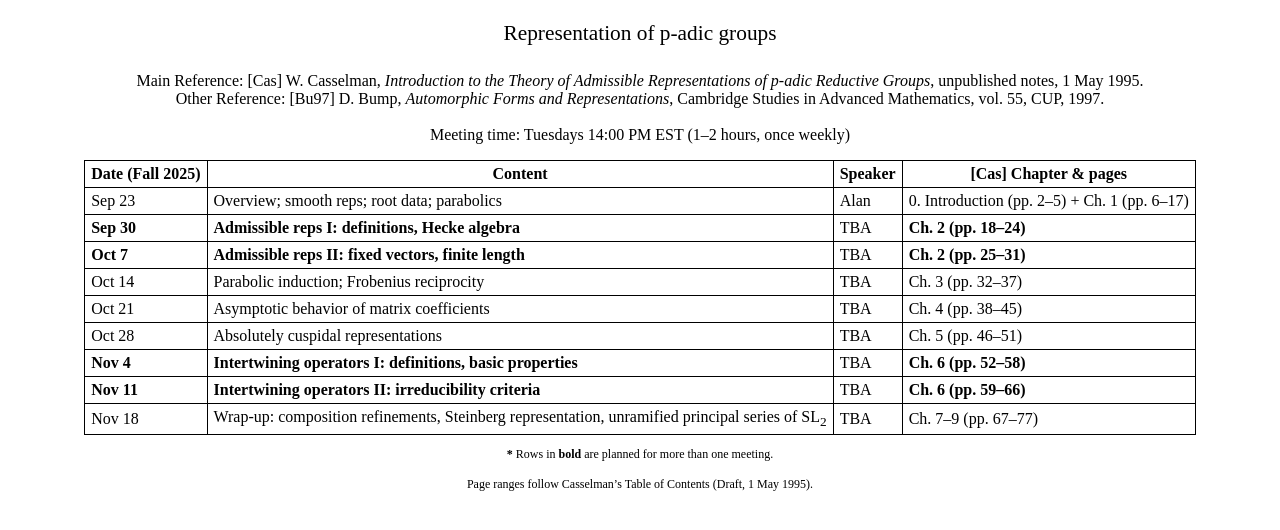
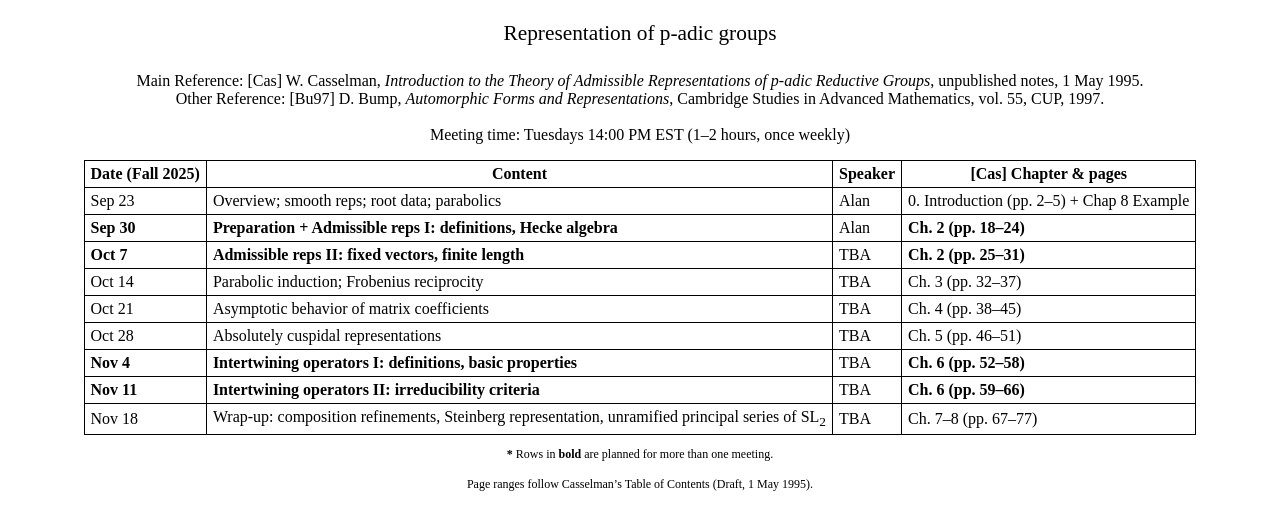
Before and after one commit to axhou/axhou.github.io, a Jekyll site: the page 25caspadic.html, which Jekyll copies as it is, in a window 1280 px wide. Shown: the top 530 px of the page. Built offline with Jekyll 4.4.1, drawn with Linux system fonts in a browser that asks for light colours.

Commit message:
Update 25caspadic.html

```diff
--- a/25caspadic.html
+++ b/25caspadic.html
@@ -37,13 +37,13 @@
         <td>Sep&nbsp;23</td>
         <td>Overview; smooth reps; root data; parabolics</td>
         <td>Alan</td>
-        <td>0. Introduction (pp.&nbsp;2–5) + Ch.&nbsp;1 (pp.&nbsp;6–17)</td>
+        <td>0. Introduction (pp.&nbsp;2–5) + Chap 8 Example</td>
       </tr>
 
       <tr>
         <td><strong>Sep&nbsp;30</strong></td>
-        <td><strong>Admissible reps I: definitions, Hecke algebra</strong></td>
-        <td>TBA</td>
+        <td><strong>Preparation + Admissible reps I: definitions, Hecke algebra</strong></td>
+        <td>Alan</td>
         <td><strong>Ch.&nbsp;2 (pp.&nbsp;18–24)</strong></td>
       </tr>
       <tr>
@@ -91,7 +91,7 @@
         <td>Nov&nbsp;18</td>
         <td>Wrap-up: composition refinements, Steinberg representation, unramified principal series of SL<sub>2</sub></td>
         <td>TBA</td>
-        <td>Ch.&nbsp;7–9 (pp.&nbsp;67–77)</td>
+        <td>Ch.&nbsp;7–8 (pp.&nbsp;67–77)</td>
       </tr>
     </tbody>
 
```
